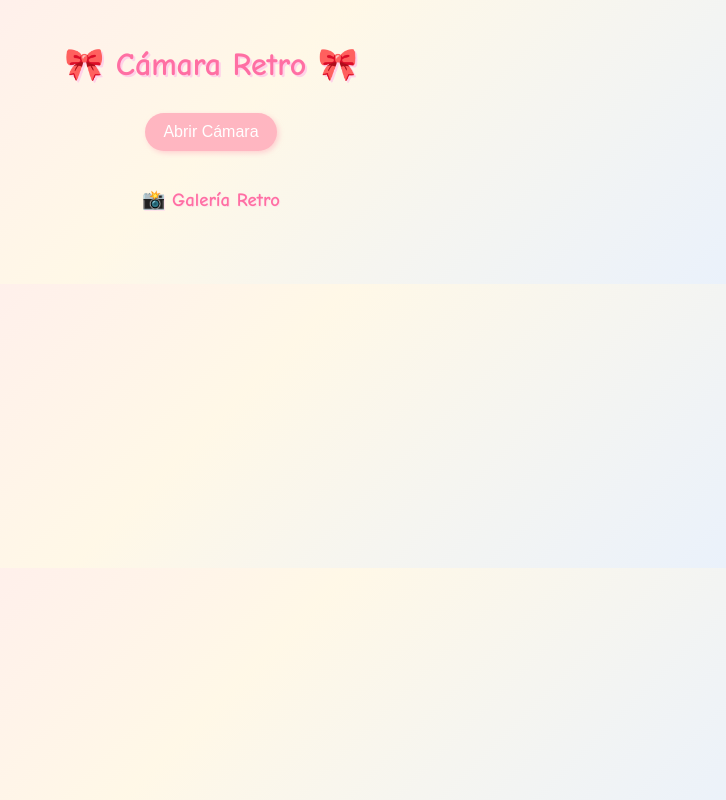
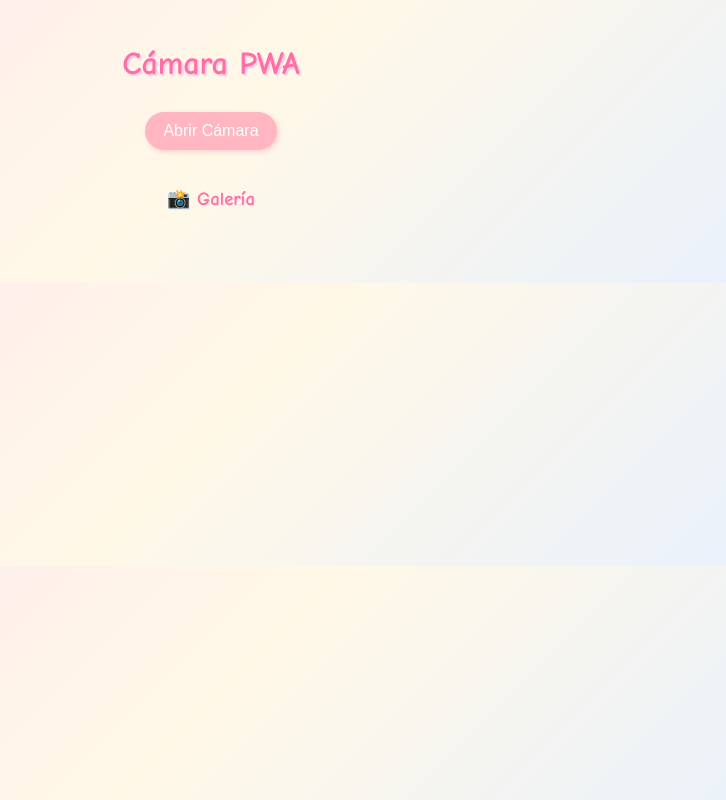
Before and after one commit to LizzethSusana/pwa-camera, a plain HTML site: page index.html in a window 1280 px wide. Shown: the whole page, without its empty margins (429-1155 px from the left). Drawn offline with Linux system fonts and the light colour scheme.

Commit message:
[FIX]cambiando diseño

```diff
--- a/index.html
+++ b/index.html
@@ -130,7 +130,7 @@
   </head>
 
   <body>
-    <h1>🎀 Cámara Retro 🎀</h1>
+    <h1>Cámara PWA</h1>
     <button id="openCamera">Abrir Cámara</button>
     <button id="switchCameraBtn" style="display: none">Cambiar Cámara</button>
 
@@ -146,7 +146,7 @@
     </div>
 
     <div id="galleryContainer">
-      <h3>📸 Galería Retro</h3>
+      <h3>📸 Galería </h3>
       <div id="gallery"></div>
     </div>
 
```
Also changed, not shown: 1 other file.
